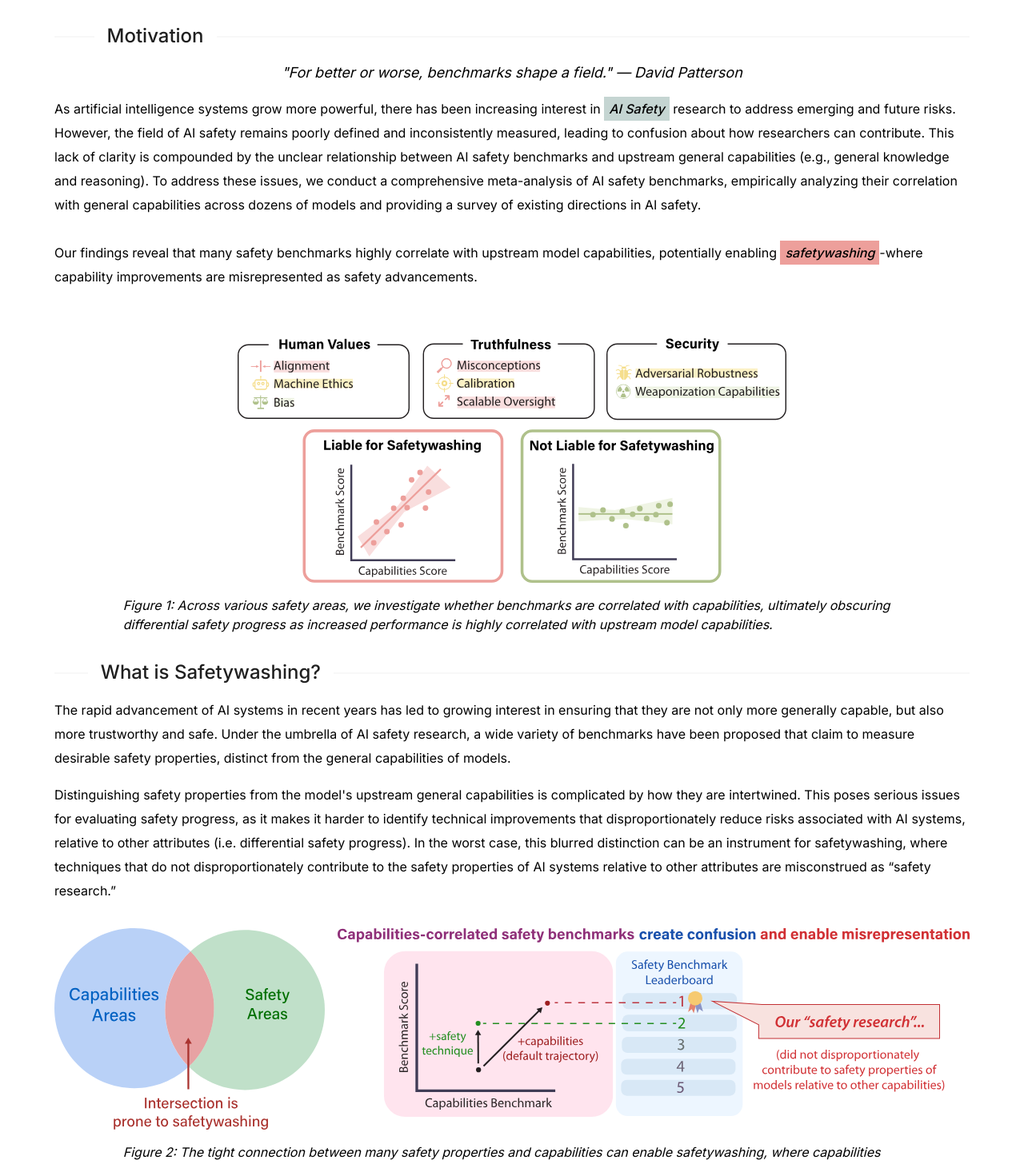
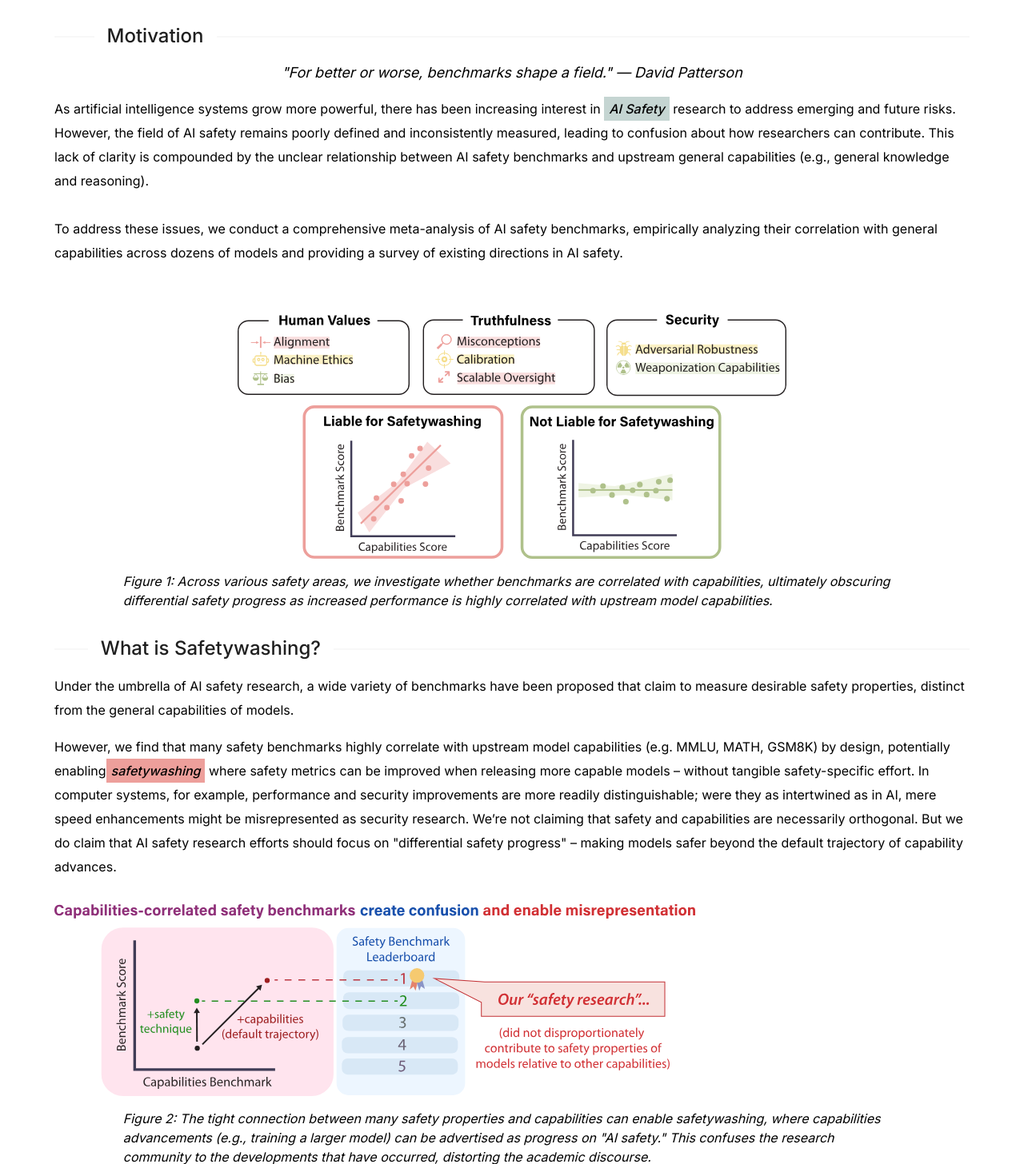
Before and after one commit to justinphan3110cais/safetywashing_website, a React (Create React App) app: page / in a window 1280 px wide. Shown: the part 274-1730 px from the top of the page at 80% size. Built offline with nearby package versions, Linux system fonts and the light colour scheme.

Commit message:
Update index.jsx

```diff
--- a/src/components/body/index.jsx
+++ b/src/components/body/index.jsx
@@ -38,19 +38,13 @@ const BodyPage = () => {
             leading to confusion about how researchers can contribute. This lack
             of clarity is compounded by the unclear relationship between AI
             safety benchmarks and upstream general capabilities (e.g., general
-            knowledge and reasoning). To address these issues, we conduct a
+            knowledge and reasoning).  <br />
+            <br />
+            To address these issues, we conduct a
             comprehensive meta-analysis of AI safety benchmarks, empirically
             analyzing their correlation with general capabilities across dozens
             of models and providing a survey of existing directions in AI
-            safety. <br />
-            <br />
-            Our findings reveal that many safety benchmarks highly correlate
-            with upstream model capabilities, potentially enabling{" "}
-            <span className="italic font-medium  bg-[#ED9F9B] px-1.5 whitespace-nowrap inline-block">
-              <it>safetywashing</it>
-            </span>
-            -where capability improvements are misrepresented as safety
-            advancements.
+            safety.
           </p>
           <br />
         </div>
@@ -80,37 +74,18 @@ const BodyPage = () => {
             </Divider>
           </h2>
           <p className="text-base mt-4 font-normal leading-[30px] text-left mx-auto">
-            The rapid advancement of AI systems in recent years has led to
-            growing interest in ensuring that they are not only more generally
-            capable, but also more trustworthy and safe. Under the umbrella of
-            AI safety research, a wide variety of benchmarks have been proposed
-            that claim to measure desirable safety properties, distinct from the
-            general capabilities of models.
+            Under the umbrella of AI safety research, a wide variety of benchmarks have been proposed that claim to measure desirable safety properties, distinct from the general capabilities of models.
           </p>
           <p className="text-base mt-4 font-normal leading-[30px] text-left mx-auto">
-            Distinguishing safety properties from the model's upstream general
-            capabilities is complicated by how they are intertwined. This poses
-            serious issues for evaluating safety progress, as it makes it harder
-            to identify technical improvements that disproportionately reduce
-            risks associated with AI systems, relative to other attributes (i.e.
-            differential safety progress). In the worst case, this blurred
-            distinction can be an instrument for{" "}
-            <b>
-              <i>safetywashing</i>
-            </b>
-            , where techniques that do not disproportionately contribute to the
-            safety properties of AI systems relative to other attributes are
-            misconstrued as “safety research.”
+            However, we find that many safety benchmarks highly correlate with upstream model capabilities (e.g. MMLU, MATH, GSM8K) by design, potentially enabling
+            <span className="italic font-medium  bg-[#ED9F9B] px-1.5 whitespace-nowrap inline-block">
+              <it>safetywashing</it>
+            </span> where safety metrics can be improved when releasing more capable models – without tangible safety-specific effort.
+
+            In computer systems, for example, performance and security improvements are more readily distinguishable; were they as intertwined as in AI, mere speed enhancements might be misrepresented as security research. We’re not claiming that safety and capabilities are necessarily orthogonal. But we do claim that AI safety research efforts should focus on "differential safety progress" – making models safer beyond the default trajectory of capability advances.
           </p>
           <div className="mt-8 mb-2">
             <div className="flex flex-col md:flex-row items-center md:items-start gap-4">
-              <div className="w-full md:w-[30%]">
-                <img
-                  src="images/circle_safetywashing.svg"
-                  alt="Circle Safetywashing"
-                  className="w-full"
-                />
-              </div>
               <div className="w-full md:w-[70%]">
                 <img
                   src="images/safetywashing_explanation.svg"
@@ -165,9 +140,7 @@ const BodyPage = () => {
             </span>
             <br />
             <span className="pl-4">
-              <span className="italic font-medium">Step 3:</span> We identify
-              whether safety benchmarks have high capabilities correlations
-              using Spearman's correlation.
+              <span className="italic font-medium">Step 3:</span> We identify whether safety benchmark scores have high correlations with the capabilities score using Spearman's correlation, deriving a "capabilities correlation" for each safety benchmark.
             </span>
           </p>
         </div>
```
